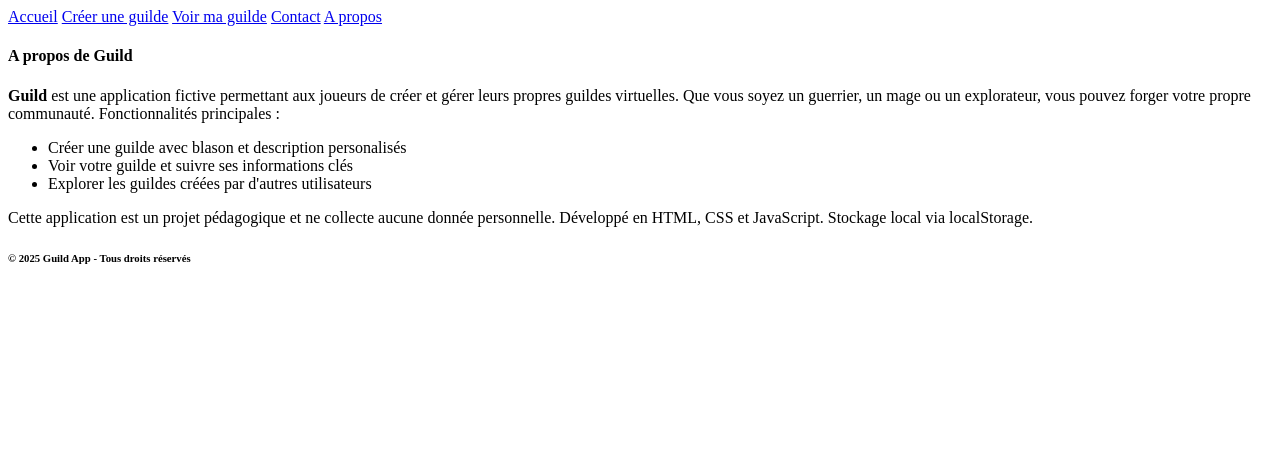
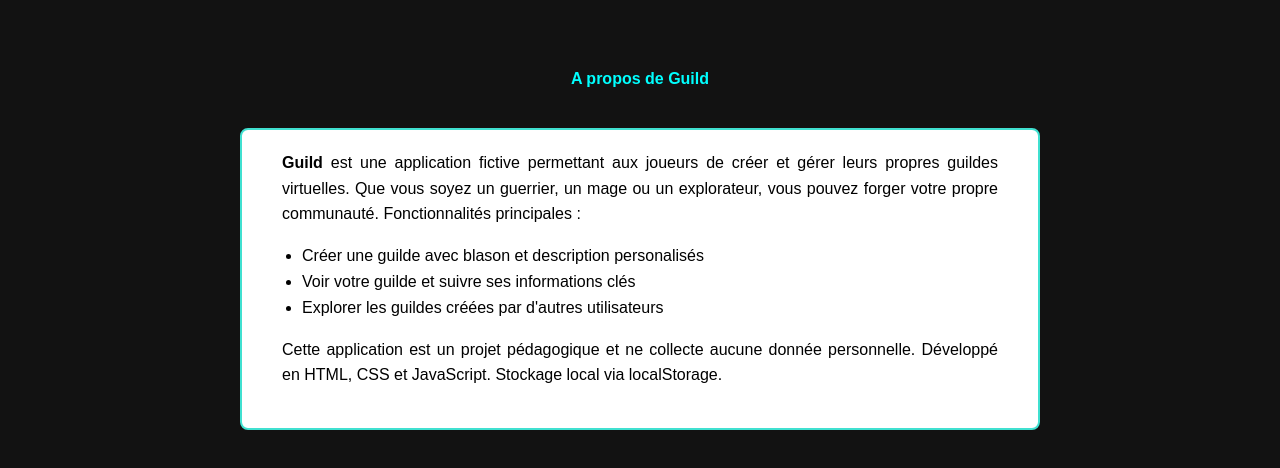
Before and after one commit to 03Sly03/GameTracker2, a plain HTML site: page pages/about.html in a window 1280 px wide. Drawn offline with Linux system fonts and the light colour scheme.

Commit message:
création de la page about

```diff
--- a/pages/about.html
+++ b/pages/about.html
@@ -3,28 +3,20 @@
   <head>
     <meta charset="UTF-8" />
     <meta name="viewport" content="width=device-width, initial-scale=1.0" />
-    <link rel="stylesheet" href="..\Assets\about.css" />
+    <link rel="stylesheet" href="..\styles\about.css" />
+    <link rel="stylesheet" href="..\styles\main.css" />
     <title>about</title>
   </head>
   <body>
-    <header>
-      <nav>
-        <a href="index.html">Accueil</a>
-        <a href="creeruneguilde.html">Créer une guilde</a>
-        <a href="voirmaguilde.html">Voir ma guilde</a>
-        <a href="contact.html">Contact</a>
-        <a href="about.html">A propos</a>
-      </nav>
-    </header>
     <section>
       <h4>A propos de Guild</h4>
-
+      <div class="encadrement">
         <p>
           <strong>Guild</strong>
 
           est une application fictive permettant aux joueurs de créer et gérer
-        leurs propres guildes virtuelles. Que vous soyez un guerrier, un mage ou
-        un explorateur, vous pouvez forger votre propre communauté.
+          leurs propres guildes virtuelles. Que vous soyez un guerrier, un mage
+          ou un explorateur, vous pouvez forger votre propre communauté.
           Fonctionnalités principales :
         </p>
         <ul>
@@ -33,13 +25,11 @@
           <li>Explorer les guildes créées par d'autres utilisateurs</li>
         </ul>
         <p>
-        Cette application est un projet pédagogique et ne collecte aucune donnée
-        personnelle. Développé en HTML, CSS et JavaScript. Stockage local via
-        localStorage.
+          Cette application est un projet pédagogique et ne collecte aucune
+          donnée personnelle. Développé en HTML, CSS et JavaScript. Stockage
+          local via localStorage.
         </p>
+      </div>
     </section>
-    <footer>
-      <h6>© 2025 Guild App - Tous droits réservés</h6>
-    </footer>
   </body>
 </html>
--- a/styles/about.css
+++ b/styles/about.css
@@ -1,16 +1,39 @@
-header,
-footer {
-  background-color: darkgray;
-  padding: 20px;
-  border-radius: 20px 20px 0px 0px;
+body {
+  background-color: black;
+  font-family: Arial, sans-serif;
   color: white;
+  margin: 0;
+  padding: 30px;
 }
-a {
-  background-color: darkgray;
-  text-decoration-color: darkgray;
-  margin: 5px;
-  color: white;
+
+h4 {
+  text-align: center;
+  color: aqua;
+  margin-top: 40px;
 }
-a:hover {
-  text-decoration: underline;
+
+.encadrement {
+  border: 2px solid #40e0d0;
+  background-color: white;
+  color: black;
+  padding: 20px 40px;
+  margin: 40px auto;
+  max-width: 800px;
+  border-radius: 8px;
+  box-shadow: 0 0 0px #40e0d0;
 }
+
+.encadrement p {
+  margin-bottom: 20px;
+  line-height: 1.6;
+  text-align: justify;
+}
+
+.encadrement ul {
+  margin-left: 20px;
+  margin-bottom: 20px;
+}
+
+.encadrement li {
+  margin-bottom: 8px;
+}
```
Lines whose indentation alone changed are shown as unchanged.
